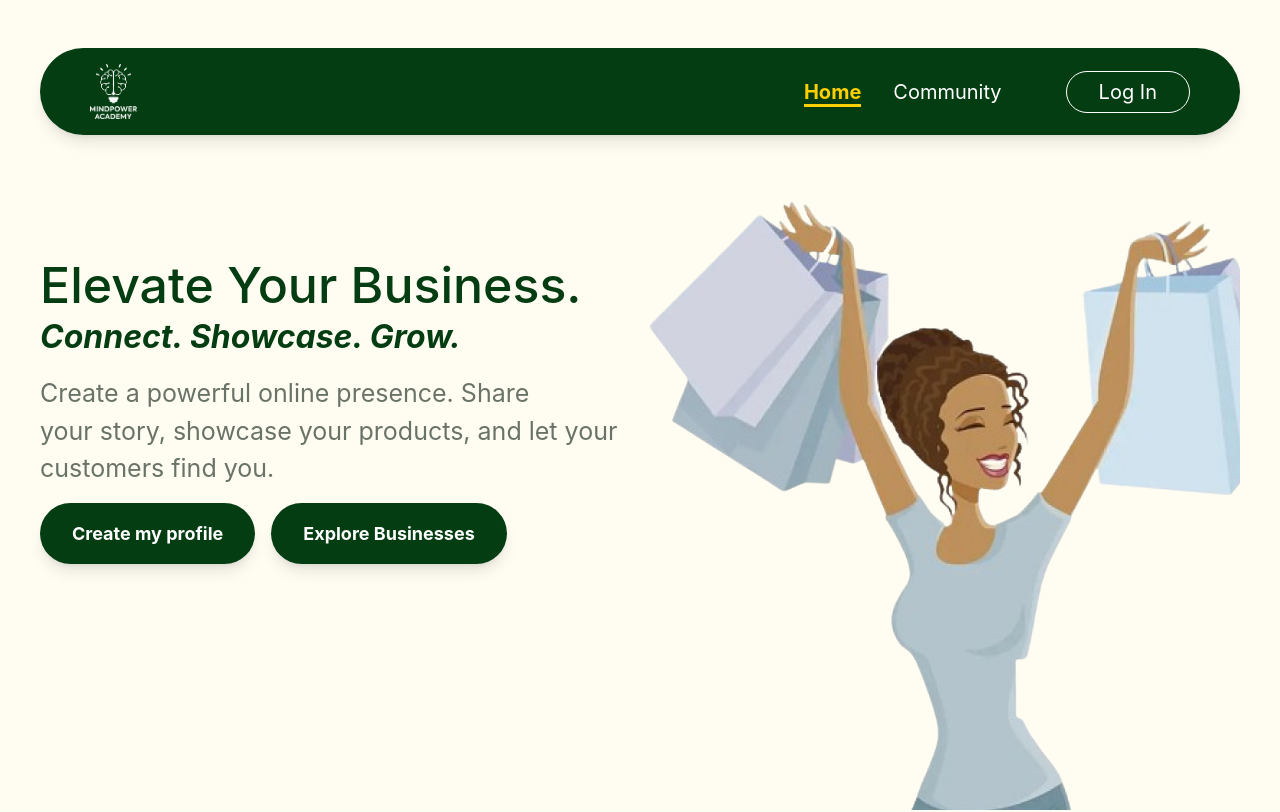
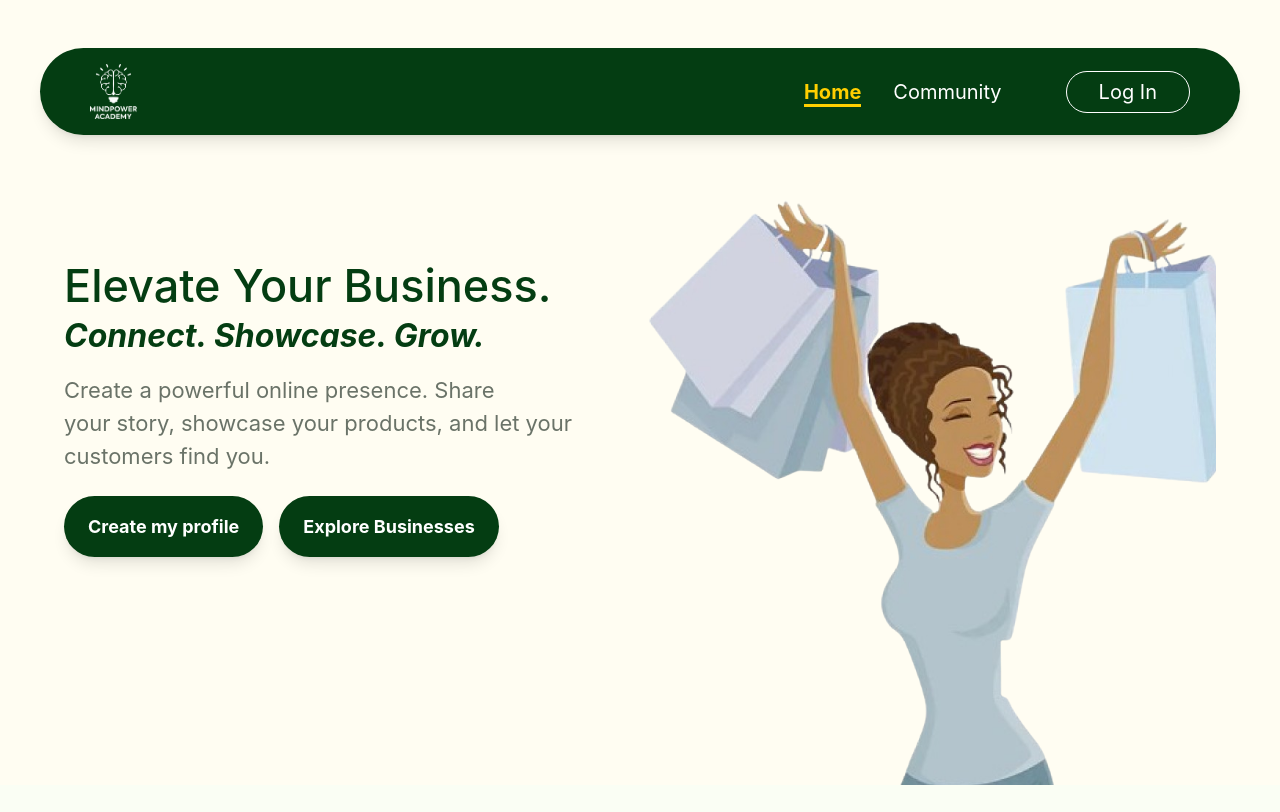
Before and after one commit to ChrisRoyalty/MBO, a React (Vite) app: page / in a window 1280 px wide. Shown: the top 812 px of the page. Built offline with nearby package versions, Linux system fonts and the light colour scheme.

Commit message:
update on heropage responsiveness

```diff
--- a/src/components/home/HeroSection.jsx
+++ b/src/components/home/HeroSection.jsx
@@ -32,7 +32,7 @@ const HeroSection = () => {
       viewport={{ once: false }}
       className="w-full flex flex-col justify-center items-center bg-[#FFFDF2] overflow-hidden"
     >
-      <div className="h-full container mx-auto px-[5vh] text-[#043D12] grid md:grid-cols-2 grid-cols-1 justify-center">
+      <div className="h-full container mx-auto px-[5vw] text-[#043D12] grid md:grid-cols-2 grid-cols-1 justify-center">
         {/* Animated Text Section */}
         <motion.div
           initial="hidden"
@@ -41,17 +41,17 @@ const HeroSection = () => {
           variants={animations.slideLeft}
           className=" details flex flex-col md:gap-4 gap-4 md:text-left md:py-12"
         >
-          <h1 className="text-[#043D12] lg:text-[50px] lg:leading-[45px] text-[32px] max-w-full lg:mt-8 font-medium max-lg:text-center">
+          <h1 className="text-[#043D12] lg:text-[45px] lg:leading-[45px] text-[32px] max-w-full lg:mt-8 font-medium max-md:text-center">
             Elevate Your Business. <br className="" />
             <strong className="lg:text-[32px] text-[20px] italic">
               Connect. Showcase. Grow.
             </strong>
           </h1>
-          <p className="lg:text-[25px] text-[14px] max-w-full mx-auto md:mx-0 text-[#6A7368] max-lg:text-center ">
+          <p className="lg:text-[22px] text-[14px] max-w-full mx-auto md:mx-0 text-[#6A7368] max-md:text-center ">
             Create a powerful online presence. Share <br /> your story, showcase
             your products, and let your customers find you.
           </p>
-          <div className="btns flex lg:gap-4 gap-8 max-sm:gap-4 items-center justify-center lg:justify-start mt-4">
+          <div className="btns flex lg:gap-4 gap-4 max-sm:gap-4 items-center justify-center md:justify-start mt-6">
             <motion.div
               variants={animations.buttonHover}
               whileHover="hover"
@@ -59,7 +59,7 @@ const HeroSection = () => {
             >
               <Link
                 to="/create-account"
-                className="w-fit bg-[#043D12] rounded-[48px] text-white shadow-lg lg:text-[18px] text-[10px] md:px-8 font-bold  px-4 py-4 md:py-5  "
+                className="w-fit bg-[#043D12] rounded-[48px] text-white shadow-lg lg:text-[18px] md:text-[12px]  text-[8px] md:px-6 font-bold  px-[12px] py-4 md:py-5  "
               >
                 Create my profile
               </Link>
@@ -67,7 +67,7 @@ const HeroSection = () => {
             <motion.div variants={animations.buttonHover} whileHover="hover">
               <Link
                 to="/community/all-businesses"
-                className="w-fit bg-[#043D12] rounded-[48px] text-white shadow-lg lg:text-[18px] text-[10px] md:px-8 font-bold  px-4 py-4 md:py-5  "
+                className="w-fit bg-[#043D12] rounded-[48px] text-white shadow-lg lg:text-[18px] md:text-[12px] text-[8px] md:px-6 font-bold  px-[12px] py-4 md:py-5  "
               >
                 Explore Businesses
               </Link>
@@ -87,7 +87,7 @@ const HeroSection = () => {
             <img
               src={HeroImg}
               alt="Hero-Page-img"
-              className="max-w-full object-contain object-center mx-auto"
+              className="max-w-full h-[100%] object-cover object-center mx-auto"
             />
           </div>
         </motion.div>
--- a/src/pages/Subscribe.jsx
+++ b/src/pages/Subscribe.jsx
@@ -133,7 +133,8 @@ const Subscribe = () => {
   };
 
   return (
-    <div className="bg-[#043D12] w-full h-auto py-16 flex flex-col justify-center items-center">
+    <div className="bg-[#043D12] w-full h-screen py-16 flex flex-col justify-center items-center">
+      <div className="container mx-auto px-[5vw] flex flex-col items-center gap-4">
         <h1 className="text-[#B4B3B3] lg:text-[30px] text-[20px] w-[90%] md:w-[60%] mx-auto text-center">
           Stay Connected, Stay Promoted: <br className="max-lg:hidden" /> Your
           All-in-One Plan
@@ -144,7 +145,7 @@ const Subscribe = () => {
             subscriptions.map((subscription) => (
               <div
                 key={subscription.id}
-              className="details w-full md:w-[45%] px-10 py-10 bg-[#FFFDF2] shadow-lg rounded-lg"
+                className="details w-full px-10 py-10 bg-[#FFFDF2] shadow-lg rounded-lg lg:flex"
               >
                 <div className="amount w-full flex flex-col items-center lg:pt-8">
                   <h1 className="lg:text-[50px] text-[45px] text-[#043D12] flex items-center gap-0">
@@ -199,6 +200,7 @@ const Subscribe = () => {
           )}
         </div>
       </div>
+    </div>
   );
 };
 
```
Also changed, not shown: 1 other file (tests, documents, lock files or other folders). Lines whose indentation alone changed are shown as unchanged.
